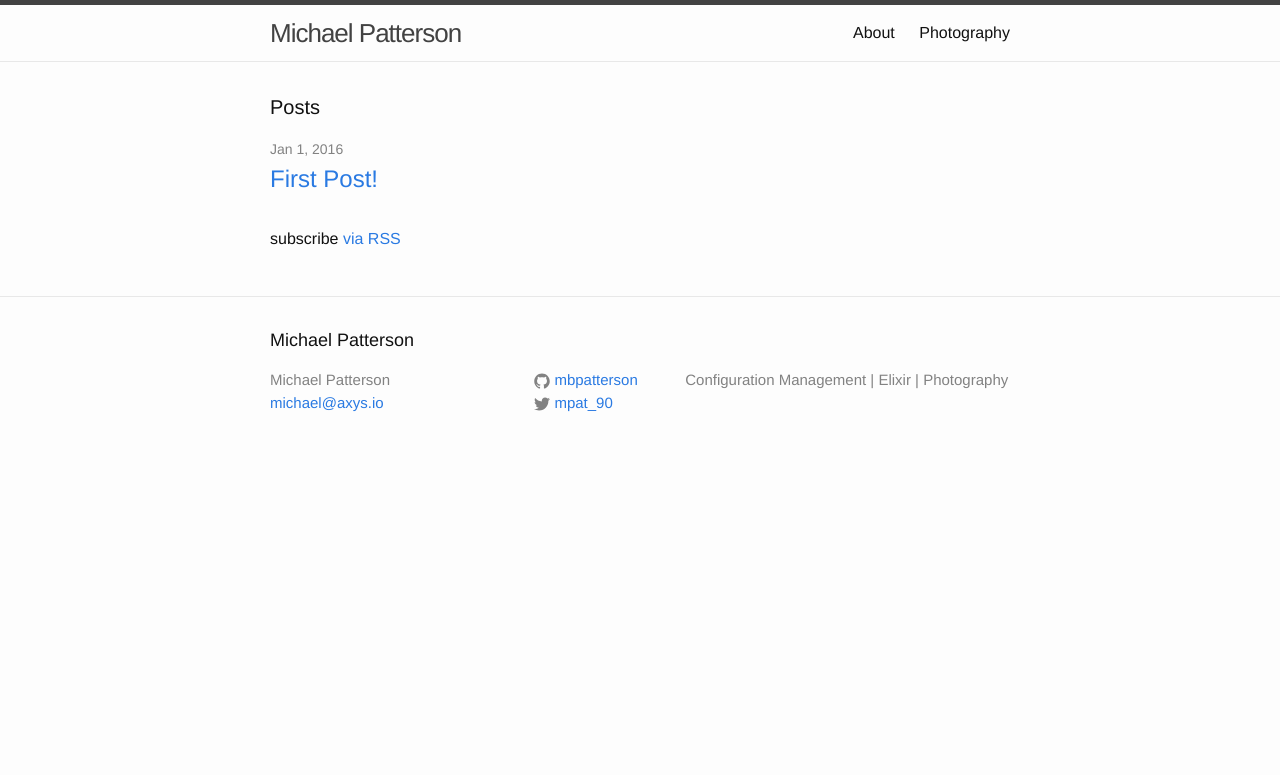
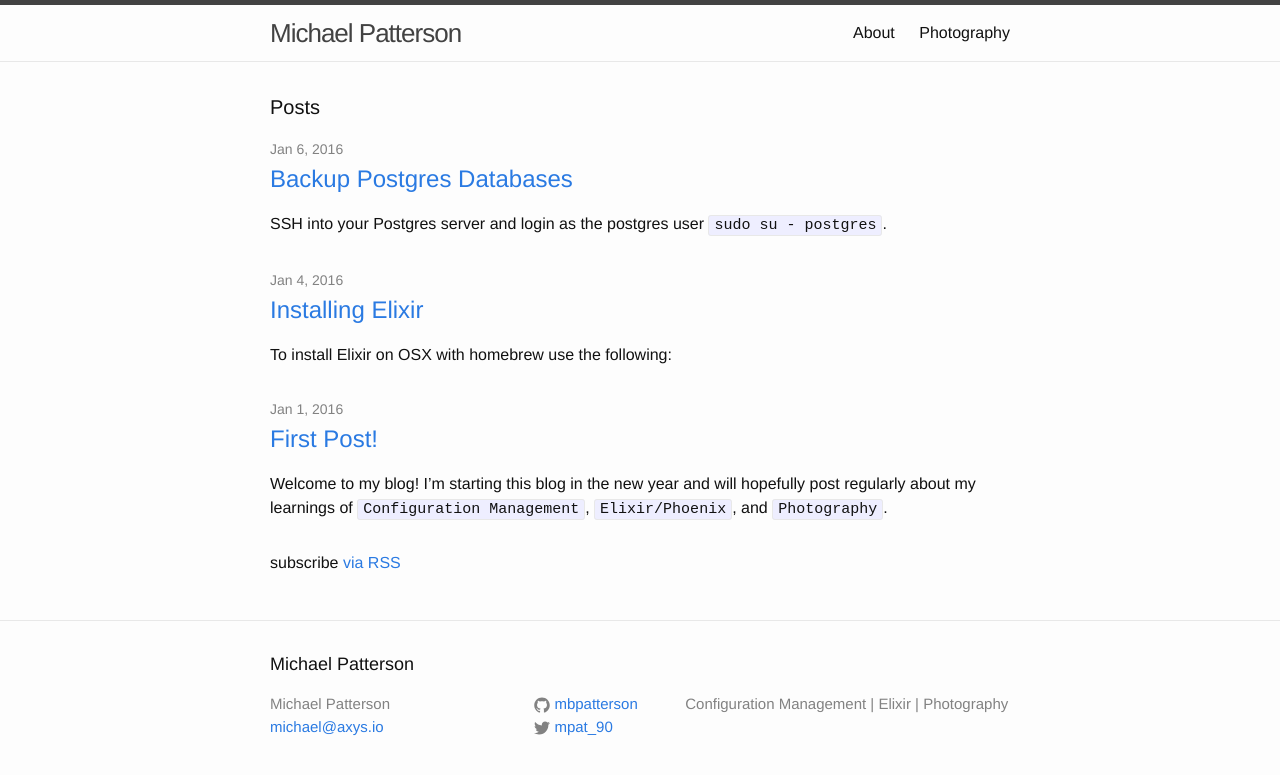
Before and after one commit to mbpatterson/blog, a Jekyll site: the page built from index.html, in a window 1280 px wide. Shown: the top 775 px of the page. Built offline with Jekyll 4.4.1, drawn with Linux system fonts in a browser that asks for light colours.

Commit message:
added two more posts and cleaned photo page

```diff
--- /dev/null
+++ b/_posts/2016-1-4-installing-elixir.md
@@ -0,0 +1,13 @@
+---
+layout: post
+title: "Installing Elixir"
+date: 2016-1-4
+categories: elixir
+---
+To install Elixir on OSX with homebrew use the following:
+
+Update your homebrew to the latest: `brew update`
+
+Run: `brew install elixir`
+
+For instructions on other operating systems see the official instructions at the [Elixir](http://elixir-lang.org/install.html) site.
--- /dev/null
+++ b/_posts/2016-1-6-backup-postgres-databases.md
@@ -0,0 +1,17 @@
+---
+layout: post
+title: "Backup Postgres Databases"
+date: 2016-1-6
+categories: linux
+---
+SSH into your Postgres server and login as the postgres user `sudo su - postgres`.
+
+Use the `pg_dumpall` command to make a backup of all datbases.
+
+`pg_dumpall > filename.sql`
+
+To backup a specific database use the following command
+
+`pg_dump databaseName > filename.sql`
+
+The backup will be saved in the `/var/lib/postgresql/` directory.
--- a/index.html
+++ b/index.html
@@ -14,6 +14,7 @@ layout: default
         <h2>
           <a class="post-link" href="{{ post.url | prepend: site.baseurl }}">{{ post.title }}</a>
         </h2>
+        {{ post.excerpt }}
       </li>
     {% endfor %}
   </ul>
--- a/photography/index.html
+++ b/photography/index.html
@@ -3,10 +3,5 @@ layout: page
 title: Photography
 permalink: /photography/
 ---
-<h2>Austria</h2>
-<a href="/assets/photography/Austria/P9130187.jpg"><img src="/assets/photography/Austria/P9130187.jpg"/></a>
-<p></p>
-<a href="/assets/photography/Austria/P9171112.jpg"><img src="/assets/photography/Austria/P9171112.jpg"/></a>
-<p></p>
 <h2>Olivette | Asheville, NC</h2>
 <a href="/assets/photography/Olivette/PA240077.jpg"><img src="/assets/photography/Olivette/PA240077-small.jpg"/></a>
```
Also changed, not shown: _drafts/2016-1-4-installing-elixir.md (deleted, +0 -6 lines).
